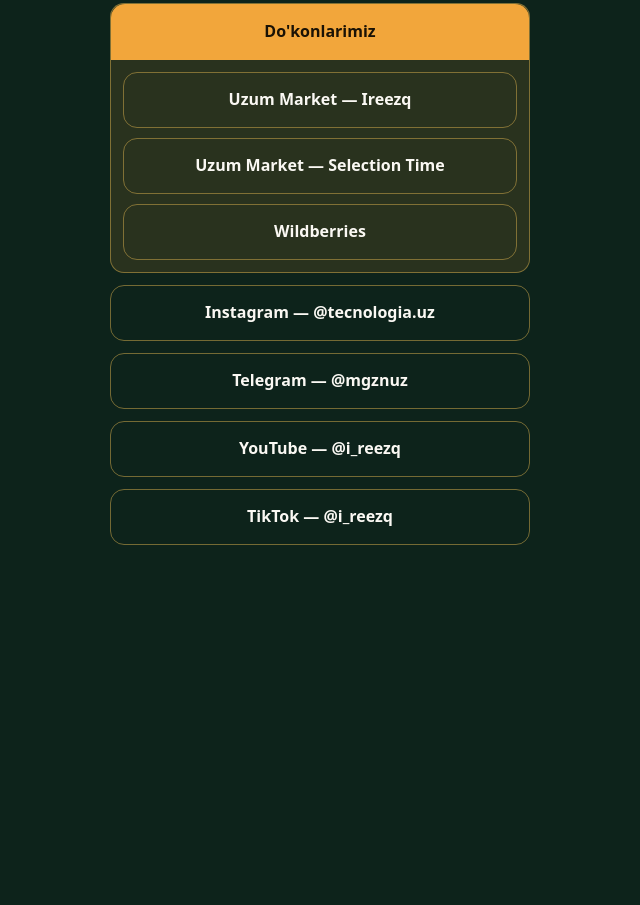
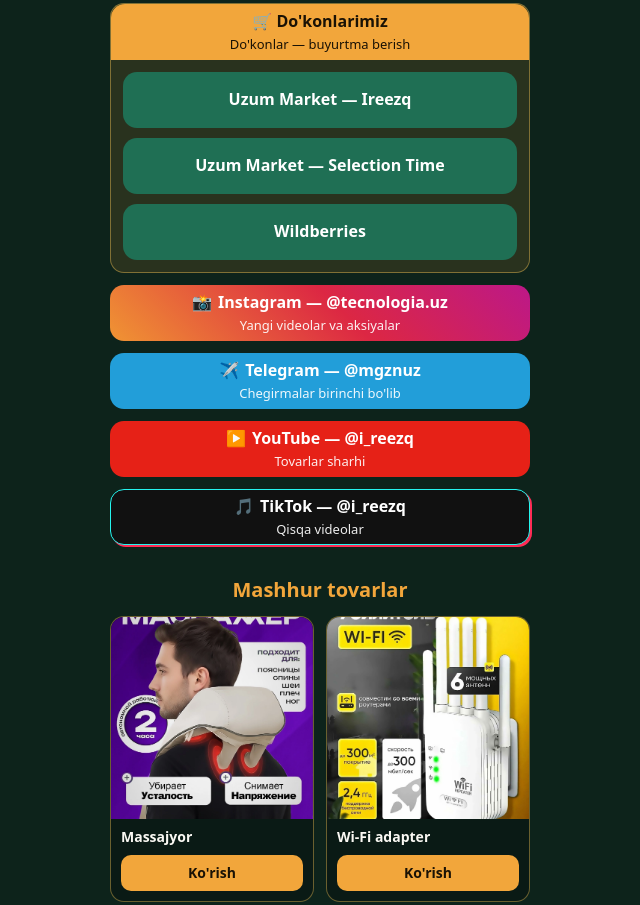
Before and after one commit to ireezq/ireezq.github.io, a plain HTML site: page topish/index.html in a window 1280 px wide. Shown: the part 226-1131 px from the top of the page, without its empty margins (320-960 px from the left). Before the commit the page ends 811 px from the top, so only its background shows below. Drawn offline with Linux system fonts and the light colour scheme.

Commit message:
topish: цвета, значки, подписи, популярные товары
Co-Authored-By: Claude Sonnet 5.5 <noreply@anthropic.com>

```diff
--- a/topish/index.html
+++ b/topish/index.html
@@ -19,17 +19,30 @@ summary{list-style:none;cursor:pointer;min-height:56px;display:flex;align-items:
 summary::-webkit-details-marker{display:none}
 details[open] summary{border-bottom-left-radius:0;border-bottom-right-radius:0}
 .in{display:grid;gap:10px;padding:12px}
+.btn{flex-direction:column;gap:2px;color:#fff;border:0}
+.btn small{font-weight:400;font-size:13px;opacity:.92}
+.btn i{font-style:normal;margin-right:6px}
+.ig{background:linear-gradient(45deg,#f09433,#dc2743 55%,#bc1888)}
+.tg{background:#229ed9}.yt{background:#e62117}.tt{background:#111;border:1px solid #25f4ee;box-shadow:2px 2px 0 #fe2c55}
+.in .btn{background:#1f6f54}
+summary{flex-direction:column;gap:2px}summary small{font-weight:400;font-size:13px}
+h2{margin:30px 0 12px;text-align:center;font-size:20px;color:var(--amber)}
+.grid{display:grid;grid-template-columns:1fr 1fr;gap:12px}
+.t{display:block;border:1px solid rgba(201,165,74,.5);border-radius:14px;overflow:hidden;background:#0a1a15}
+.t img{width:100%;aspect-ratio:1/1;object-fit:cover;display:block}
+.t span{display:block;padding:8px 10px 2px;font-weight:600;font-size:14px}
+.t em{display:block;margin:6px 10px 10px;padding:8px;border-radius:10px;background:var(--amber);color:#1a1205;font-style:normal;font-weight:700;text-align:center;font-size:14px}
 </style></head>
 <body><main class="wrap">
 <header class="head"><img src="../vitrina/logo.png" alt="iReezq"><h1>i<b>Reezq</b></h1></header>
 <p class="lead">Yangi tovarlar va chegirmalarni birinchi bo'lib ko'ring — obuna bo'ling</p>
 <div class="btns">
-<details open><summary>Do'konlarimiz</summary><div class="in">
+<details open><summary>🛒 Do'konlarimiz<small>Do'konlar — buyurtma berish</small></summary><div class="in">
 <a class="btn" href="https://uzum.uz/ru/shop/ireezq" rel="noopener">Uzum Market — Ireezq</a>
 <a class="btn" href="https://uzum.uz/ru/shop/selectiontime" rel="noopener">Uzum Market — Selection Time</a>
 <a class="btn" href="https://www.wildberries.ru/seller/250077899" rel="noopener">Wildberries</a></div></details>
-<a class="btn" href="https://www.instagram.com/tecnologia.uz" rel="noopener">Instagram — @tecnologia.uz</a>
-<a class="btn" href="https://t.me/mgznuz" rel="noopener">Telegram — @mgznuz</a>
-<a class="btn" href="https://www.youtube.com/@i_reezq" rel="noopener">YouTube — @i_reezq</a>
-<a class="btn" href="https://www.tiktok.com/@i_reezq" rel="noopener">TikTok — @i_reezq</a>
-</div></main></body></html>
+<a class="btn ig" href="https://www.instagram.com/tecnologia.uz" rel="noopener"><b><i>📸</i>Instagram — @tecnologia.uz</b><small>Yangi videolar va aksiyalar</small></a>
+<a class="btn tg" href="https://t.me/mgznuz" rel="noopener"><b><i>✈️</i>Telegram — @mgznuz</b><small>Chegirmalar birinchi bo'lib</small></a>
+<a class="btn yt" href="https://www.youtube.com/@i_reezq" rel="noopener"><b><i>▶️</i>YouTube — @i_reezq</b><small>Tovarlar sharhi</small></a>
+<a class="btn tt" href="https://www.tiktok.com/@i_reezq" rel="noopener"><b><i>🎵</i>TikTok — @i_reezq</b><small>Qisqa videolar</small></a>
+</div><h2>Mashhur tovarlar</h2><div class="grid"><a class="t" href="../massajyor/"><img src="../massajyor/1.jpg" alt="Massajyor" loading="lazy"><span>Massajyor</span><em>Ko'rish</em></a><a class="t" href="../wifi/"><img src="../wifi/1.jpg" alt="Wi-Fi adapter" loading="lazy"><span>Wi-Fi adapter</span><em>Ko'rish</em></a><a class="t" href="../carplay/"><img src="../carplay/1.jpg" alt="CarPlay adapteri" loading="lazy"><span>CarPlay adapteri</span><em>Ko'rish</em></a><a class="t" href="../kliker/"><img src="../kliker/1.jpg" alt="Kliker-prezenter" loading="lazy"><span>Kliker-prezenter</span><em>Ko'rish</em></a><a class="t" href="../buster/"><img src="../buster/1.jpg" alt="Bolalar o'rindig'i" loading="lazy"><span>Bolalar o'rindig'i</span><em>Ko'rish</em></a></div></main></body></html>
```
